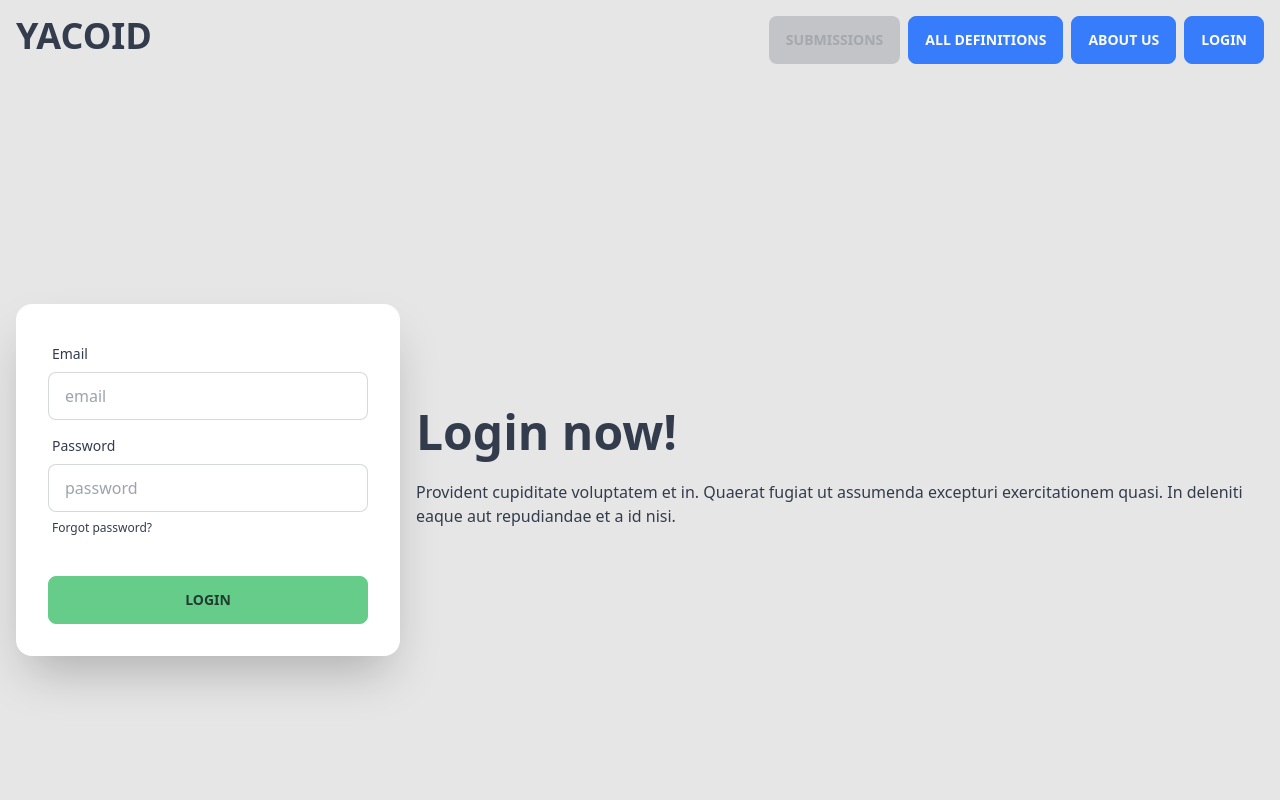
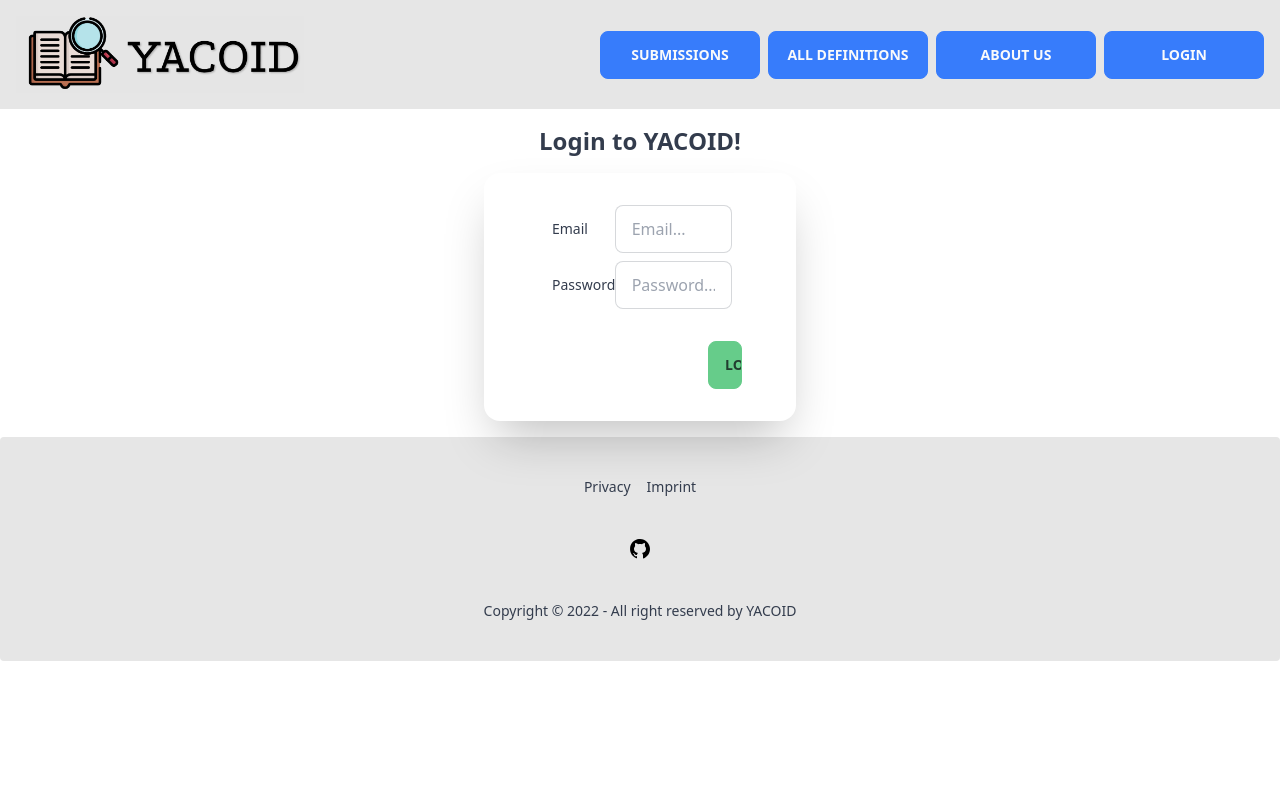
Before and after one commit to DenisKnecht02/YACOID, a SvelteKit app in the folder client/: page /login in a window 1280 px wide. Shown: the top 800 px of the page. Built offline with nearby package versions, Linux system fonts and the light colour scheme.

Commit message:
added layout for login

```diff
--- a/client/src/components/Footer.svelte
+++ b/client/src/components/Footer.svelte
@@ -1,7 +1,7 @@
 <script lang="ts">
 </script>
 
-<footer class="footer footer-center p-10 bg-base-200 text-base-content rounded">
+<footer class="footer footer-center p-10 bg-base-200 h-full text-base-content rounded">
 	<div class="grid grid-flow-col gap-4">
 		<a href="www.google.com" class="link link-hover">Privacy</a>
 		<a href="www.google.com" class="link link-hover">Imprint</a>
--- a/client/src/components/Header.svelte
+++ b/client/src/components/Header.svelte
@@ -1,16 +1,43 @@
-<script lang="ts">
+<script lang="ts" src='https://kit.fontawesome.com/a076d05399.js' crossorigin='anonymous'>
 	import { goto } from '$app/navigation';
-
+  import FilteringAuthorModal from './FilteringAuthorModal.svelte';
+	import NavList from './NavList.svelte';
 	function changeRoute(href: string) {
 		goto('/' + href);
 	}
+
 </script>
 
 <header>
-	<div class="flex flex-wrap w-full justify-between">
+	<div class="flex flex-wrap w-full justify-center lg:justify-between">
+		<!-- <h1 class="text-4xl font-bold mb-6">YACOID</h1> -->
+    <img class="w-72" src="/yacoid.png" on:click={() => changeRoute('definitions')}/>
+
+		<div class="grid grid-cols-2 gap-2 items-center sm:flex">
+			<button class="btn btn-secondary w-40" on:click={() => changeRoute('definitions/submissions')}>Submissions</button>
+			<button class="btn btn-secondary w-40" on:click={() => changeRoute('definitions')}
+				>All Definitions</button
+			>
+			<button class="btn btn-secondary w-40" on:click={() => changeRoute('about_us')}>About us</button>
+			<button class="btn btn-secondary w-40" on:click={() => changeRoute('login')}>Login</button>
+		</div>
+	</div>
+</header>
+
+<!-- <header>
+	<div class="flex flex-wrap w-full justify-between">  //this works as a dissapearing menu if not mobile
 		<h1 class="text-4xl font-bold">YACOID</h1>
-		<div class="flex gap-2">
-			<button class="btn btn-disabled">Submissions</button>
+    <label class="peer sm:hidden btn modal-button">Menu</label>
+    <div class="gap-2 hidden peer-hover:flex peer-hover:justify-center">
+			<button class="btn btn-secondary" on:click={() => changeRoute('definitions/submissions')}>Sub</button>
+			<button class="btn btn-secondary" on:click={() => changeRoute('definitions')}
+				>All</button
+			>
+			<button class="btn btn-secondary" on:click={() => changeRoute('about_us')}>Ab</button>
+			<button class="btn btn-secondary" on:click={() => changeRoute('login')}>Lo</button>
+		</div>
+		<div class="gap-2 hidden sm:flex">
+			<button class="btn btn-secondary" on:click={() => changeRoute('definitions/submissions')}>Submissions</button>
 			<button class="btn btn-secondary" on:click={() => changeRoute('definitions')}
 				>All Definitions</button
 			>
@@ -18,7 +45,7 @@
 			<button class="btn btn-secondary" on:click={() => changeRoute('login')}>Login</button>
 		</div>
 	</div>
-</header>
+</header> -->
 
 <style lang="postcss">
 	header {
--- /dev/null
+++ b/client/src/components/NavList.svelte
@@ -0,0 +1,27 @@
+<script lang="ts">
+
+
+</script>
+
+<input type="checkbox"  class="modal-toggle" />
+<div class="modal">
+	<div class="modal-box relative">
+		<h3 class="font-bold text-xl mb-4">FILTER ALL CATEGORIES</h3>
+		<div class="grid gap-2 sm:grid-cols-1 md:grid-cols-2 lg:grid-cols-3">
+
+		</div>
+		<div class="flex justify-end mt-6 gap-2">
+			<button class="btn btn-sm btn-ghost" >
+
+			</button>
+		</div>
+		<div class="flex modal-action justify-self-end">
+			<label  class="btn"
+				>Filter</label
+			>
+		</div>
+	</div>
+</div>
+
+<style lang="postcss">
+</style>
--- a/client/src/routes/definitions/submissions/+page.svelte
+++ b/client/src/routes/definitions/submissions/+page.svelte
@@ -5,7 +5,45 @@
 
 <Header />
 
-<h1>Here you will be able to send in definitions.</h1>
+<div class="flex bg-sky-500 h-full justify-center p-4">
+  <div class="card  grid justify-center w-full shadow-2xl bg-base-100">
+    <form class="card-body w-fit md:w-screen" action="./">
+      <div class="form-control grid grid-cols-3 gap-4 md:px-8">
+        <label class="label">
+          <span class="label-text">Author</span>
+        </label>
+        <input type="text" placeholder="Author name..." class="input input-bordered col-span-2" required/>
+      </div>
+      <div class="form-control grid grid-cols-3 gap-4 md:px-8">
+        <label class="label">
+          <span class="label-text">Source</span>
+        </label>
+        <input type="text" placeholder="Source..." class="input input-bordered col-span-2" required/>
+      </div>
+      <div class="form-control grid grid-cols-3 gap-4 md:px-8">
+        <label class="label">
+          <span class="label-text">Year of Submission</span>
+        </label>
+        <input type="number" min="1000" max="2099" step="1" placeholder="Year of Submission..." class="input input-bordered col-span-2" required/>
+      </div>
+      <div class="form-control grid grid-cols-3 gap-4 md:px-8">
+        <label class="label">
+          <span class="label-text">Category</span>
+        </label>
+        <input type="text" placeholder="Catergory..." class="input input-bordered col-span-2" required/>
+      </div>
+      <div class="form-control grid grid-cols-3 gap-4 md:px-8">
+        <label class="label">
+          <span class="label-text">Definition</span>
+        </label>
+        <textarea placeholder="Difinition..." class="input input-bordered col-span-2 h-40" />
+      </div>
+      <div class="form-control mt-6 grid grid-cols-3 lg:grid-cols-5 gap-4 md:px-8">
+        <input type="submit" class=" btn btn-primary justify-center col-start-3 lg:col-start-5" value="Submit">
+      </div>
+    </form>
+  </div>
+</div>
 
 <Footer />
 
--- a/client/src/routes/login/+page.svelte
+++ b/client/src/routes/login/+page.svelte
@@ -5,37 +5,41 @@
 
 <Header />
 
-<div class="hero min-h-screen bg-base-200">
-	<div class="hero-content flex-col lg:flex-row-reverse">
-		<div class="text-center lg:text-left">
-			<h1 class="text-5xl font-bold">Login now!</h1>
-			<p class="py-6">
-				Provident cupiditate voluptatem et in. Quaerat fugiat ut assumenda excepturi exercitationem
-				quasi. In deleniti eaque aut repudiandae et a id nisi.
-			</p>
-		</div>
-		<div class="card flex-shrink-0 w-full max-w-sm shadow-2xl bg-base-100">
-			<div class="card-body">
-				<div class="form-control">
+<div class="flex flex-col h-full justify-center items-center p-4">
+	<p class="text-2xl font-bold pb-4">Login to YACOID!</p>
+	<!--<p class="text-lg font-medium">To add definitions you need an account</p>-->
+	<div class="card grid place-items-center w-3/4 sm:w-1/2 xl:w-1/4 shadow-2xl bg-base-100">
+		<form class="card-body" action="./">
+			<div class="form-control grid grid-cols-3 gap-4 md:px-8">
 				<label class="label">
 					<span class="label-text">Email</span>
 				</label>
-					<input type="text" placeholder="email" class="input input-bordered" />
+				<input
+					type="text"
+					placeholder="Email..."
+					class="input input-bordered col-span-2"
+					required
+				/>
 			</div>
-				<div class="form-control">
+			<div class="form-control grid grid-cols-3 gap-4 md:px-8">
 				<label class="label">
 					<span class="label-text">Password</span>
 				</label>
-					<input type="text" placeholder="password" class="input input-bordered" />
-					<label class="label">
-						<a href="#" class="label-text-alt link link-hover">Forgot password?</a>
-					</label>
+				<input
+					type="password"
+					placeholder="Password..."
+					class="input input-bordered col-span-2"
+					required
+				/>
 			</div>
-				<div class="form-control mt-6">
-					<button class="btn btn-primary">Login</button>
+			<div class="form-control mt-6 grid grid-cols-3 lg:grid-cols-5 gap-4 md:px-8">
+				<input
+					type="submit"
+					class=" btn btn-primary justify-center col-start-3 lg:col-start-5"
+					value="Login"
+				/>
 			</div>
-			</div>
-		</div>
+		</form>
 	</div>
 </div>
 
```
Also changed, not shown: client/src/routes/sign_in/+page.svelte (added), client/static/yacoid.png (added). Lines whose indentation alone changed are shown as unchanged.
